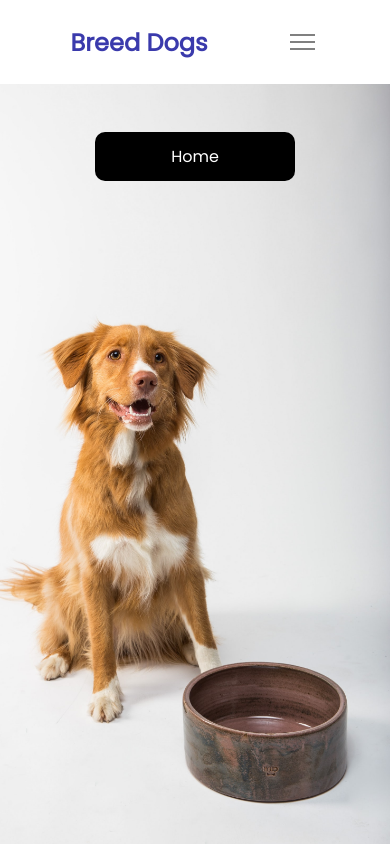
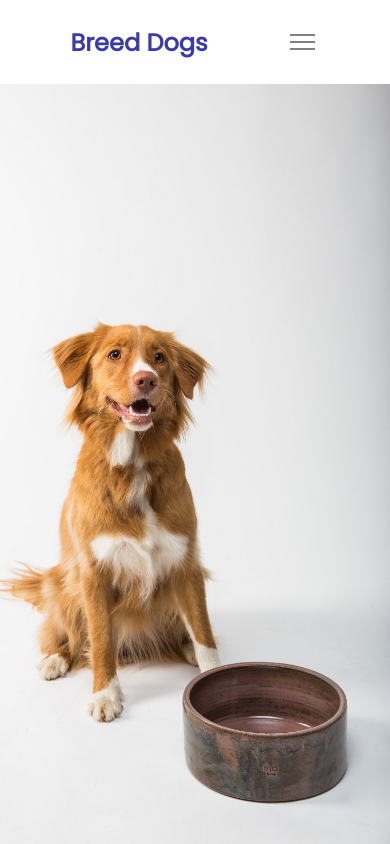
Before and after one commit to Manu-Andaluz/PI-Dogs, a React (Create React App) app in the folder client/: page / in a window 390 px wide. Built offline with nearby package versions, Linux system fonts and the light colour scheme.

Commit message:
Fixing navlink home

```diff
--- a/client/src/components/FrontPage/FrontPage.css
+++ b/client/src/components/FrontPage/FrontPage.css
@@ -20,22 +20,6 @@ h1 {
     font-size: 3rem;
 }
 
-.btn-home {
-    display: grid;
-    place-content: center;
-    color: white;
-    width: 50%;
-    margin-top: 1rem;
-    padding: 12px 0;
-    border-radius: 10px;
-    background-color: #000;
-    transition: all .2s linear;
-}
-
-.btn-home:hover {
-    background-color: #141414;
-}
-
 
 @media (max-width:860px) {
     .background-image {
@@ -54,11 +38,6 @@ h1 {
     h1 {
         display: none;
     }
-
-    .btn-home {
-        margin: 0 auto;
-        width: 200px;
-    }
 }
 
 @media (max-width:750px) {
--- a/client/src/components/FrontPage/FrontPage.jsx
+++ b/client/src/components/FrontPage/FrontPage.jsx
@@ -1,15 +1,11 @@
 import React from "react";
 import "./FrontPage.css";
-import { Link } from "react-router-dom";
 
 export default function FrontPage() {
   return (
     <div className="background-image">
       <div className="front-cover">
         <h1>We believe that every dog deserves a forever loving home</h1>
-        <Link to="/home" className="btn-home">
-          Home
-        </Link>
       </div>
     </div>
   );
--- a/client/src/components/NavBar/NavBar.jsx
+++ b/client/src/components/NavBar/NavBar.jsx
@@ -34,7 +34,7 @@ export default function NavBar() {
   return (
     <nav className="nav-bar">
       <div className="logo">
-        <a href="http://localhost:3000/">Breed Dogs</a>
+        <a href="/">Breed Dogs</a>
       </div>
 
       <ul className={toggle.containerLinks}>
```
Also changed, not shown: 2 other files (tests, documents, lock files or other folders).
